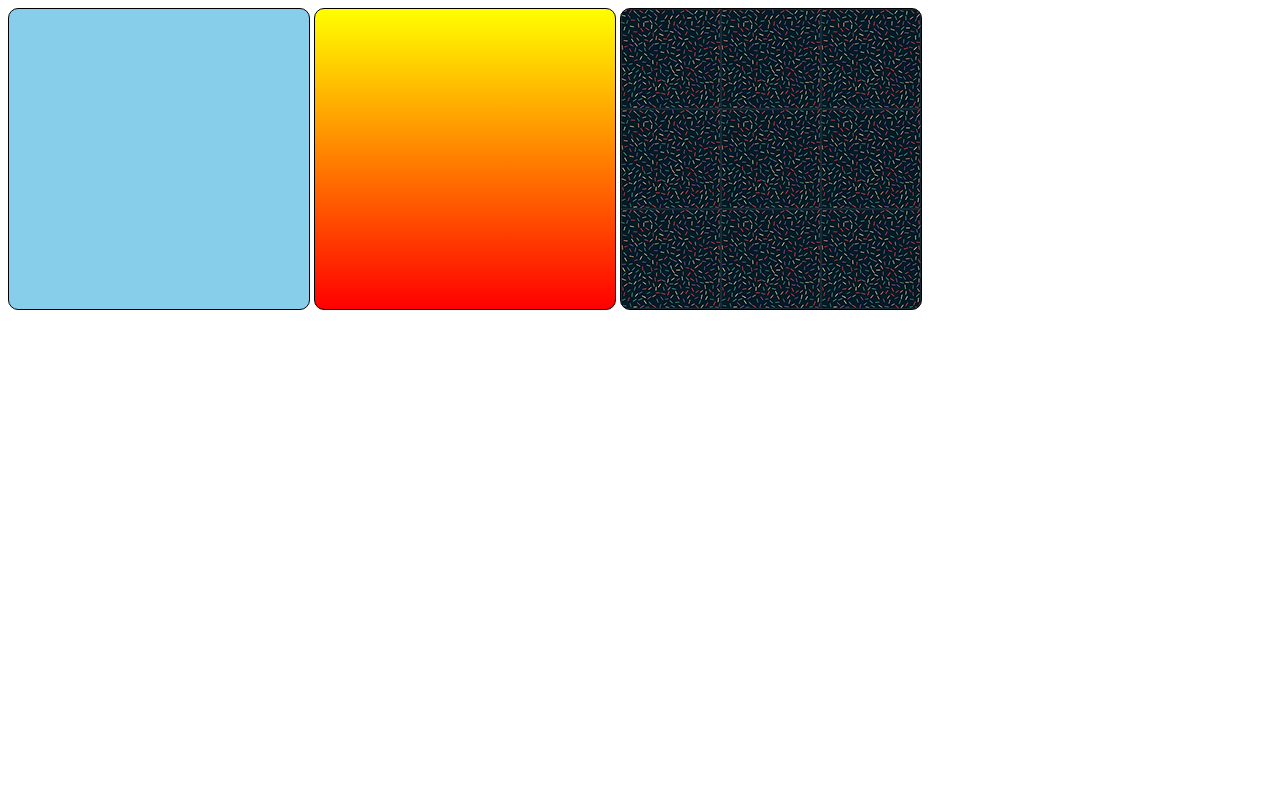
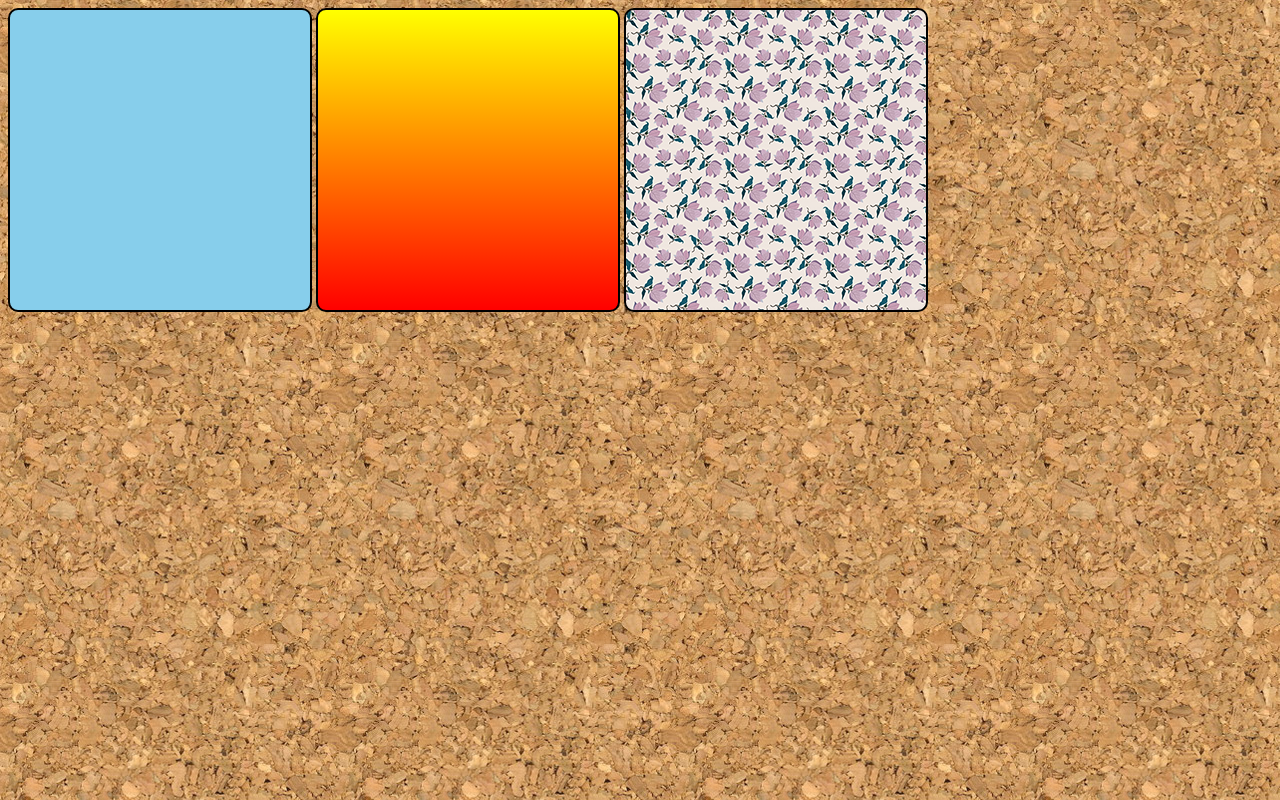
Before and after one commit to NICODEMOS507/html5-css3, a plain HTML site: page Exercícios/ex037 - imagens de fundo/fundo001.html in a window 1280 px wide. Drawn offline with Linux system fonts and the light colour scheme.

Commit message:
Criei no ex037 o exercício fundo002

```diff
--- a/Exercícios/ex037 - imagens de fundo/fundo001.html
+++ b/Exercícios/ex037 - imagens de fundo/fundo001.html
@@ -5,9 +5,12 @@
     <meta name="viewport" content="width=device-width, initial-scale=1.0">
     <title>Teste de imagem de fundo</title>
     <style>
+        body {
+            background-image: url('imagens/wallpaper001.jpg');
+        }
         div.quadrado {
             display: inline-block;
-            border: 1px solid black;
+            border: 2px solid black;
             border-radius: 10px;
             background-color: lightgray;
             width: 300px;
@@ -23,7 +26,7 @@
         }
 
         div#q3 {
-            background-image: url('imagens/pattern001.png');
+            background-image: url('imagens/pattern003.png');
         }
     </style>
 </head>
```
Also changed, not shown: Exercícios/ex037 - imagens de fundo/fundo002.html (added, +16 -0 lines).
